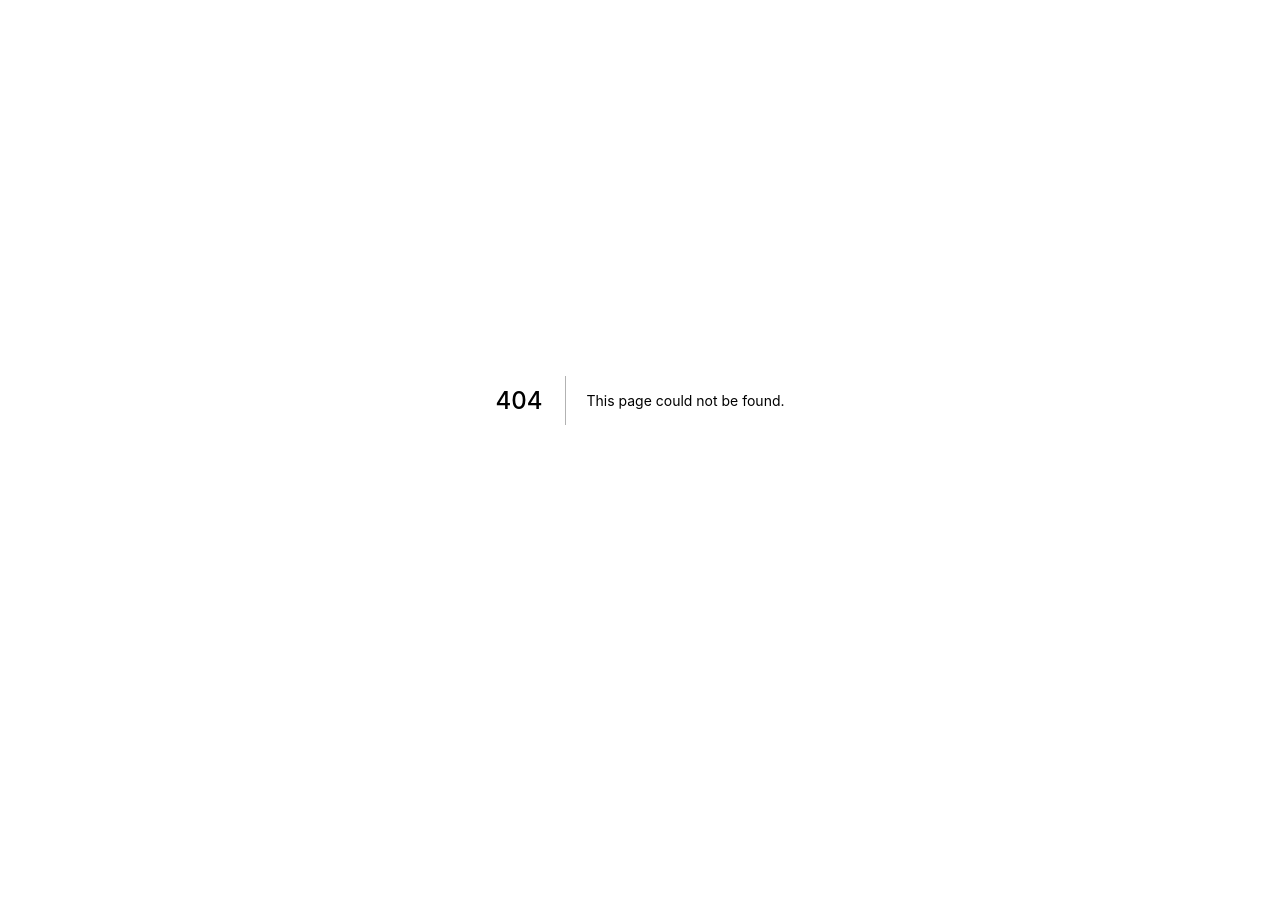
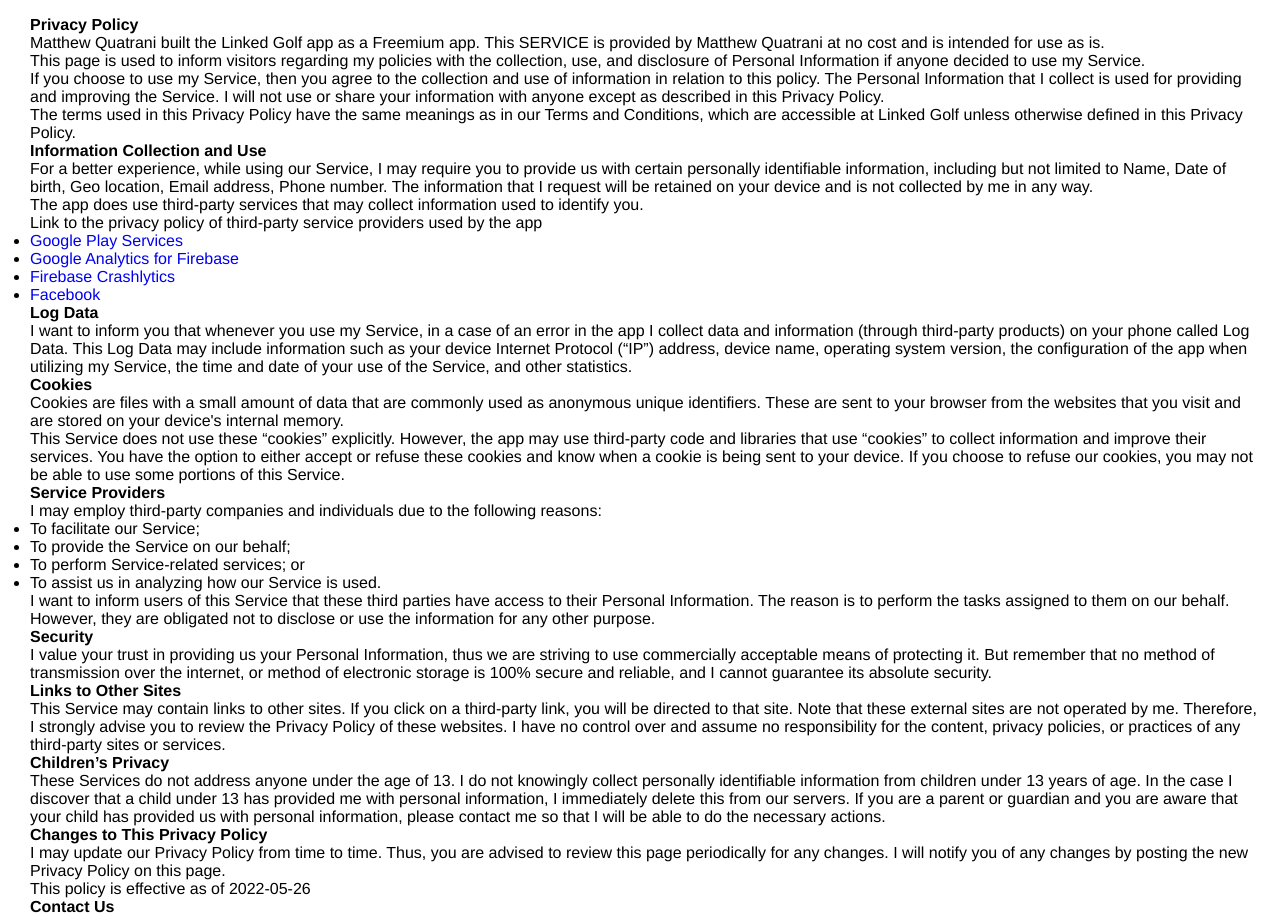
Before and after one commit to MattyQ85/LinkedGolf_MarketingSite, a Next.js app: page /privacy in a window 1280 px wide. Before the commit this address had no page. Shown: the top 916 px of the page. Before the commit the page ends 800 px from the top, so only its background shows below. Built offline with nearby package versions, Linux system fonts and the light colour scheme.

Commit message:
privacy policy content added

```diff
--- /dev/null
+++ b/pages/privacy/index.js
@@ -0,0 +1,203 @@
+// Styles
+import styles from "./privacy.module.scss";
+import Head from "next/head";
+// import Html from "next/document";
+
+const Privacy = () => {
+  return (
+      <>
+    <Head>
+        <title>
+          Linked Golf | LinkedGolf is an app designed to help you build your
+          golf network.
+        </title>
+        <meta
+          name="description"
+          content="LinkedGolf is an app designed to help you build your golf network. Get out on the course more often by scheduling outings with your buddies whose golf availability matches yours."
+        />
+        <link rel="icon" href="/linked-golf-icon.png" />
+      </Head>
+
+    {/* <body > */}
+        <div className={styles.body}>
+        <strong>Privacy Policy</strong>
+        <p>
+            Matthew Quatrani built the Linked Golf app as a Freemium app. This
+            SERVICE is provided by Matthew Quatrani at no cost and is intended
+            for use as is.
+        </p>
+        <p>
+            This page is used to inform visitors regarding my policies with the
+            collection, use, and disclosure of Personal Information if anyone
+            decided to use my Service.
+        </p>
+        <p>
+            If you choose to use my Service, then you agree to the collection
+            and use of information in relation to this policy. The Personal
+            Information that I collect is used for providing and improving the
+            Service. I will not use or share your information with anyone except
+            as described in this Privacy Policy.
+        </p>
+        <p>
+            The terms used in this Privacy Policy have the same meanings as in
+            our Terms and Conditions, which are accessible at Linked Golf unless
+            otherwise defined in this Privacy Policy.
+        </p>
+        <p><strong>Information Collection and Use</strong></p>
+        <p>
+            For a better experience, while using our Service, I may require you
+            to provide us with certain personally identifiable information,
+            including but not limited to Name, Date of birth, Geo location,
+            Email address, Phone number. The information that I request will be
+            retained on your device and is not collected by me in any way.
+        </p>
+        <div>
+            <p>
+                The app does use third-party services that may collect
+                information used to identify you.
+            </p>
+            <p>
+                Link to the privacy policy of third-party service providers used
+                by the app
+            </p>
+            <ul>
+                <li>
+                    <a
+                        href="https://www.google.com/policies/privacy/"
+                        target="_blank"
+                        rel="noopener noreferrer"
+                        >Google Play Services</a
+                    >
+                </li>
+                <li>
+                    <a
+                        href="https://firebase.google.com/policies/analytics"
+                        target="_blank"
+                        rel="noopener noreferrer"
+                        >Google Analytics for Firebase</a
+                    >
+                </li>
+                <li>
+                    <a
+                        href="https://firebase.google.com/support/privacy/"
+                        target="_blank"
+                        rel="noopener noreferrer"
+                        >Firebase Crashlytics</a
+                    >
+                </li>
+                <li>
+                    <a
+                        href="https://www.facebook.com/about/privacy/update/printable"
+                        target="_blank"
+                        rel="noopener noreferrer"
+                        >Facebook</a
+                    >
+                </li>
+           </ul>
+        </div>
+        <p><strong>Log Data</strong></p>
+        <p>
+            I want to inform you that whenever you use my Service, in a case of
+            an error in the app I collect data and information (through
+            third-party products) on your phone called Log Data. This Log Data
+            may include information such as your device Internet Protocol (“IP”)
+            address, device name, operating system version, the configuration of
+            the app when utilizing my Service, the time and date of your use of
+            the Service, and other statistics.
+        </p>
+        <p><strong>Cookies</strong></p>
+        <p>
+            Cookies are files with a small amount of data that are commonly used
+            as anonymous unique identifiers. These are sent to your browser from
+            the websites that you visit and are stored on your device's internal
+            memory.
+        </p>
+        <p>
+            This Service does not use these “cookies” explicitly. However, the
+            app may use third-party code and libraries that use “cookies” to
+            collect information and improve their services. You have the option
+            to either accept or refuse these cookies and know when a cookie is
+            being sent to your device. If you choose to refuse our cookies, you
+            may not be able to use some portions of this Service.
+        </p>
+        <p><strong>Service Providers</strong></p>
+        <p>
+            I may employ third-party companies and individuals due to the
+            following reasons:
+        </p>
+        <ul>
+            <li>To facilitate our Service;</li>
+            <li>To provide the Service on our behalf;</li>
+            <li>To perform Service-related services; or</li>
+            <li>To assist us in analyzing how our Service is used.</li>
+        </ul>
+        <p>
+            I want to inform users of this Service that these third parties have
+            access to their Personal Information. The reason is to perform the
+            tasks assigned to them on our behalf. However, they are obligated
+            not to disclose or use the information for any other purpose.
+        </p>
+        <p><strong>Security</strong></p>
+        <p>
+            I value your trust in providing us your Personal Information, thus
+            we are striving to use commercially acceptable means of protecting
+            it. But remember that no method of transmission over the internet,
+            or method of electronic storage is 100% secure and reliable, and I
+            cannot guarantee its absolute security.
+        </p>
+        <p><strong>Links to Other Sites</strong></p>
+        <p>
+            This Service may contain links to other sites. If you click on a
+            third-party link, you will be directed to that site. Note that these
+            external sites are not operated by me. Therefore, I strongly advise
+            you to review the Privacy Policy of these websites. I have no
+            control over and assume no responsibility for the content, privacy
+            policies, or practices of any third-party sites or services.
+        </p>
+        <p><strong>Children’s Privacy</strong></p>
+        <div>
+            <p>
+                These Services do not address anyone under the age of 13. I do
+                not knowingly collect personally identifiable information from
+                children under 13 years of age. In the case I discover that a
+                child under 13 has provided me with personal information, I
+                immediately delete this from our servers. If you are a parent or
+                guardian and you are aware that your child has provided us with
+                personal information, please contact me so that I will be able
+                to do the necessary actions.
+            </p>
+        </div>
+        <p><strong>Changes to This Privacy Policy</strong></p>
+        <p>
+            I may update our Privacy Policy from time to time. Thus, you are
+            advised to review this page periodically for any changes. I will
+            notify you of any changes by posting the new Privacy Policy on this
+            page.
+        </p>
+        <p>This policy is effective as of 2022-05-26</p>
+        <p><strong>Contact Us</strong></p>
+        <p>
+            If you have any questions or suggestions about my Privacy Policy, do
+            not hesitate to contact me at matthew.quatrani@gmail.com.
+        </p>
+        <p>
+            This privacy policy page was created at
+            <a
+                href="https://privacypolicytemplate.net"
+                target="_blank"
+                rel="noopener noreferrer"
+                >privacypolicytemplate.net </a
+            >and modified/generated by
+            <a
+                href="https://app-privacy-policy-generator.nisrulz.com/"
+                target="_blank"
+                rel="noopener noreferrer"
+                >App Privacy Policy Generator</a
+            >
+        </p>
+        </div>
+    </>
+  );
+};
+
+export default Privacy;
--- /dev/null
+++ b/pages/privacy/privacy.module.scss
@@ -0,0 +1,6 @@
+.body {
+  font-family: 'Helvetica Neue', Helvetica, Arial, sans-serif;
+  padding: 1em;
+  background: #fff;
+  padding-left: 30px;
+}
```
